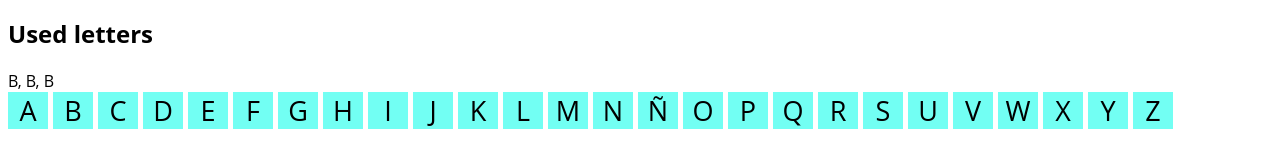
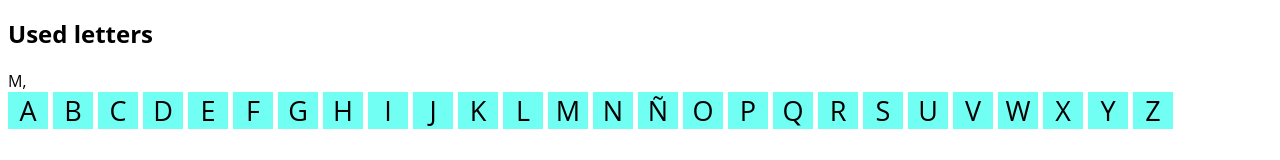
Before and after one commit to Laulhus/w4ch2-edgar-adri, a React (Create React App) app: page / in a window 1280 px wide. Shown: the part 376-536 px from the top of the page. Built offline with nearby package versions, Linux system fonts and the light colour scheme.

Commit message:
Created UsedLetter component

```diff
--- a/src/App.js
+++ b/src/App.js
@@ -1,10 +1,10 @@
-
 import { useState } from "react";
 import "./App.css";
 import Letter from "./components/Letter/Letter";
 import GameResult from "./components/GameResult/GameResult";
 import GuessWord from "./components/GuessWord/GuessWord";
 import Hangman from "./components/Hangman/Hangman";
+import UsedLetter from "./components/UsedLetter/UsedLetter";
 
 function App() {
   const gameWord = "prueba";
@@ -40,11 +40,9 @@ function App() {
   // const [gameStatus, setGameStatus] = useState(null);
   // const [errorCounter, setErrorCounter] = useState(0);
 
-
   const clickLetter = (clickedletter) => {
     setUsedLetters(usedLetters.push(clickedletter));
   };
-
 
   return (
     <div className="App">
@@ -57,9 +55,7 @@ function App() {
       <section className="used-letters-container">
         <h2>Used letters</h2>
         <ul className="used-letters">
-          <li className="used-letter">B,&nbsp;</li>
-          <li className="used-letter">B,&nbsp;</li>
-          <li className="used-letter">B</li>
+          <UsedLetter usedLetter={"M"} />
         </ul>
       </section>
       <GameResult />
--- /dev/null
+++ b/src/components/UsedLetter/UsedLetter.js
@@ -0,0 +1,11 @@
+import PropTypes from "prop-types";
+
+const UsedLetter = ({ usedLetter }) => {
+  return <li className="used-letter">{usedLetter},&nbsp;</li>;
+};
+
+UsedLetter.propTypes = {
+  usedLetter: PropTypes.string,
+};
+
+export default UsedLetter;
```
Also changed, not shown: Responsabilidades.txt.
